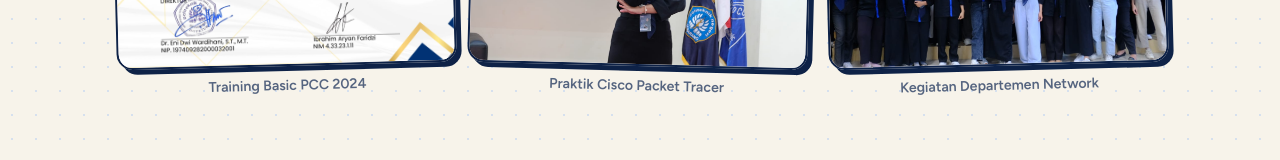
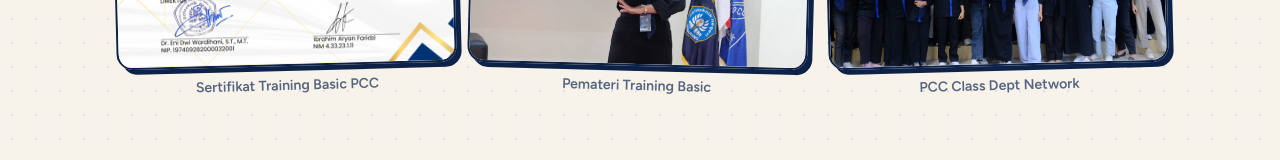
Before and after one commit to MilaDewii/MilaDewii.github.io, a plain HTML site: page index.html in a window 1280 px wide. Shown: the part 4745-4905 px from the top of the page. Drawn offline with nearby package versions, Linux system fonts and the light colour scheme.

Commit message:
Update index.html

```diff
--- a/index.html
+++ b/index.html
@@ -336,15 +336,15 @@ footer{background:#0B1226;color:#B3BEDA}
       <div class="gallery">
         <figure>
           <div class="ph"><span>img/pcc-1.jpg</span><img src="img/pcc-1.jpg" alt="Sesi Training Basic PCC 2024" onerror="this.remove()"></div>
-          <figcaption>Training Basic PCC 2024</figcaption>
+          <figcaption>Sertifikat Training Basic PCC</figcaption>
         </figure>
         <figure>
           <div class="ph"><span>img/pcc-2.jpg</span><img src="img/pcc-2.jpg" alt="Praktik routing statis dengan Cisco Packet Tracer" onerror="this.remove()"></div>
-          <figcaption>Praktik Cisco Packet Tracer</figcaption>
+          <figcaption>Pemateri Training Basic</figcaption>
         </figure>
         <figure>
           <div class="ph"><span>img/pcc-3.jpg</span><img src="img/pcc-3.jpg" alt="Dokumentasi kegiatan Departemen Network PCC" onerror="this.remove()"></div>
-          <figcaption>Kegiatan Departemen Network</figcaption>
+          <figcaption>PCC Class Dept Network</figcaption>
         </figure>
       </div>
     </div>
```
